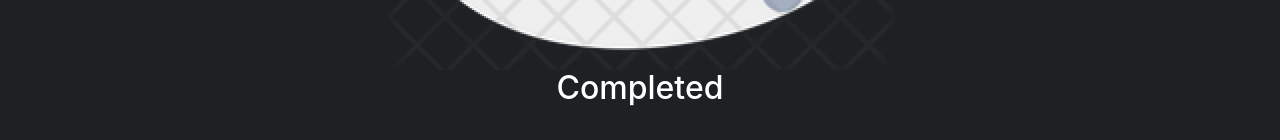
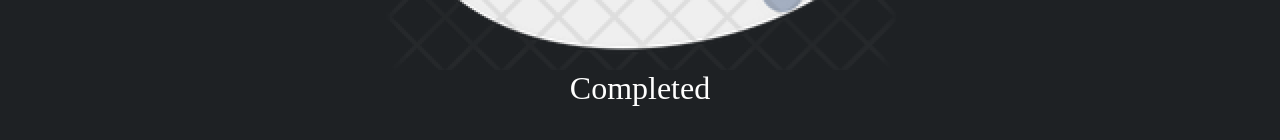
Before and after one commit to TATP-Project/movieverse-frontend, a React (Create React App) app: page /complete in a window 1280 px wide. Shown: the part 700-840 px from the top of the page. Built offline with nearby package versions, Linux system fonts and the light colour scheme; a web font is replaced by a local one.

Commit message:
[Feat] set font family on Complete Page text

```diff
--- a/src/pages/CompletePage.js
+++ b/src/pages/CompletePage.js
@@ -14,7 +14,7 @@ export default function CompletePage() {
                     "margin-top": "50px"
                 }}>
                     <img src={CompleteLogo} alt={"Ticket Reservated"} />
-                    <h1>Completed</h1>
+                    <h1 style={{ 'font-family': 'Bebas Neue' }}>Completed</h1>
                 </div>
             </div>
         </>
```
